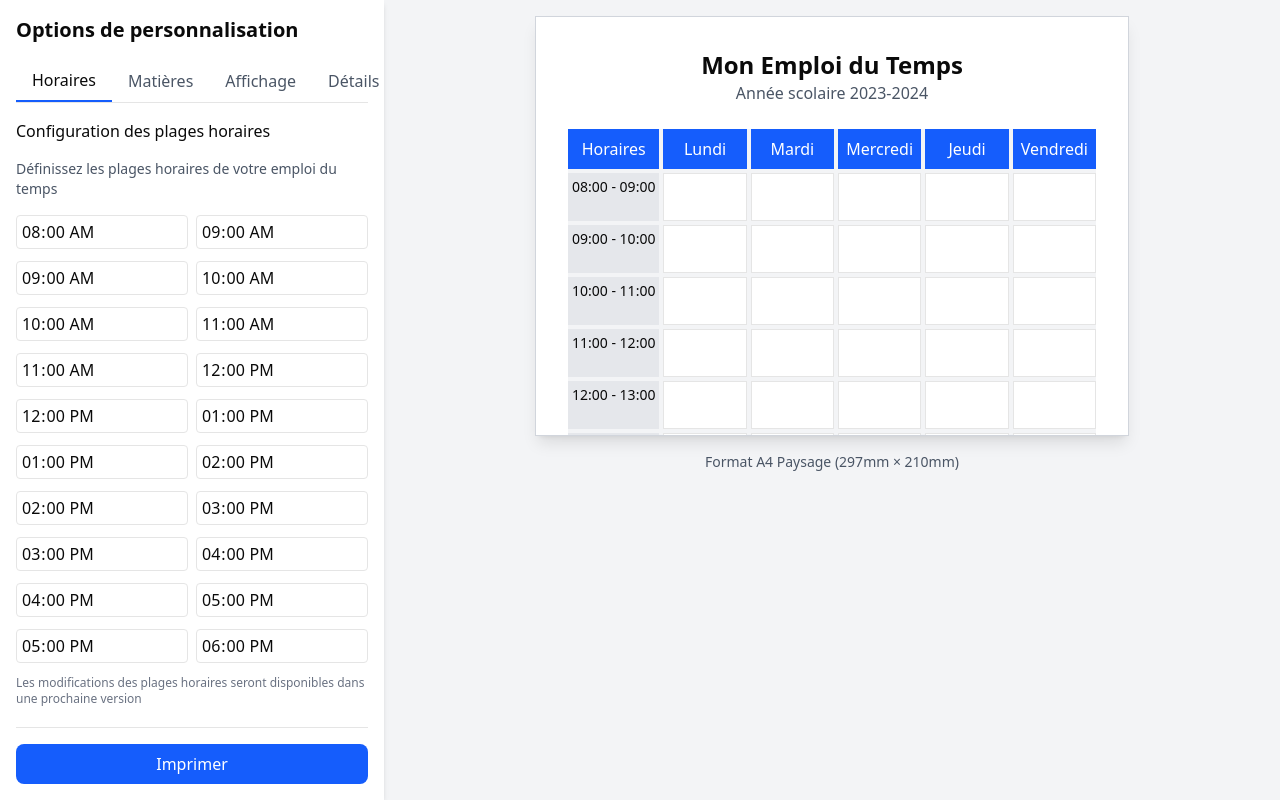
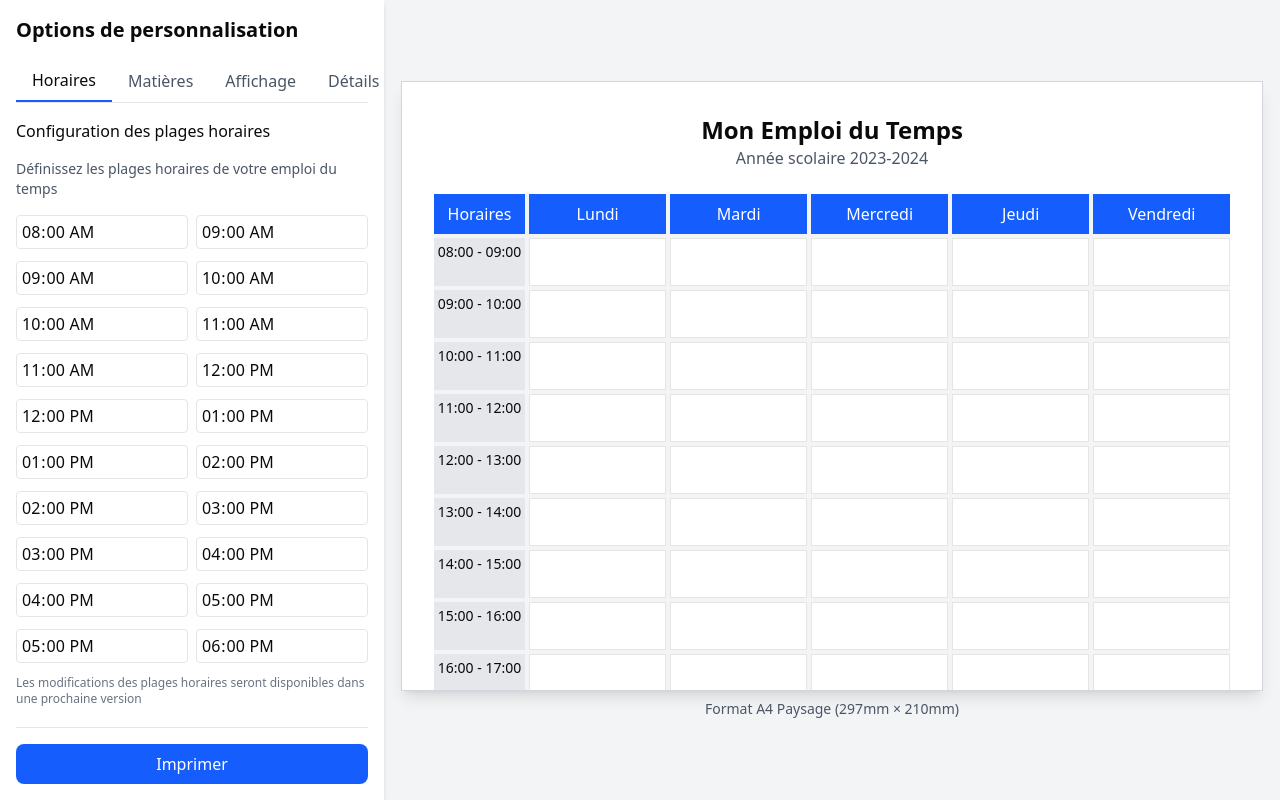
Before and after one commit to rgeron/mytt, a Next.js app: page / in a window 1280 px wide. Built offline with nearby package versions, Linux system fonts and the light colour scheme.

Commit message:
Emploi du temps plus grand

```diff
--- a/src/components/TimetableLayout.tsx
+++ b/src/components/TimetableLayout.tsx
@@ -12,7 +12,7 @@ export function TimetableLayout() {
       </div>
 
       {/* Timetable Preview - 70% width on desktop, full width on mobile */}
-      <div className="w-full lg:w-[70%] p-4 flex justify-center items-start overflow-auto">
+      <div className="w-full lg:w-[70%] p-2 flex justify-center items-center overflow-auto h-screen">
         <TimetablePreview />
       </div>
     </div>
--- a/src/components/TimetablePreview.tsx
+++ b/src/components/TimetablePreview.tsx
@@ -25,16 +25,17 @@ export function TimetablePreview() {
   const dayNames = ["Lundi", "Mardi", "Mercredi", "Jeudi", "Vendredi"];
 
   return (
-    <div className="relative">
+    <div className="relative h-full w-full flex flex-col justify-center">
       {/* A4 Paper Preview - Landscape orientation */}
       <div
         className="bg-white shadow-lg border border-gray-300 overflow-hidden"
         style={{
           // A4 aspect ratio for landscape orientation (1.414:1)
-          width: "min(100%, 1123px)", // 297mm at 96 DPI = ~1123px
-          height: "min(100%, 794px)", // 210mm at 96 DPI = ~794px
+          width: "98%", // Take up almost all of the container width
+          height: "auto", // Height will be determined by aspect ratio
           aspectRatio: "1.414/1",
           margin: "0 auto",
+          maxHeight: "95vh", // Limit height to avoid overflow
         }}
       >
         {/* Timetable content */}
@@ -119,7 +120,7 @@ export function TimetablePreview() {
       </div>
 
       {/* Print info note */}
-      <div className="mt-4 text-sm text-gray-600 text-center">
+      <div className="mt-2 text-sm text-gray-600 text-center">
         Format A4 Paysage (297mm × 210mm)
       </div>
     </div>
```
